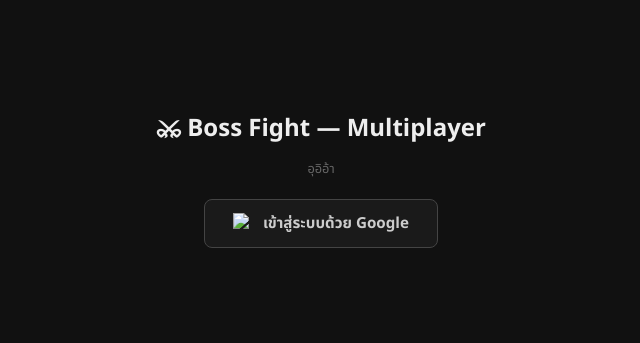
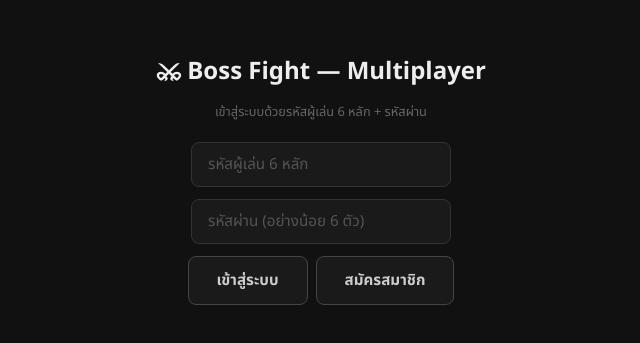
Before and after one commit to plaikluen/test-game, a plain HTML site: page index.html in a window 1280 px wide. Shown: the part 211-554 px from the top of the page, without its empty margins (319-959 px from the left). Drawn offline with Linux system fonts and the light colour scheme; no server answers.

Commit message:
Add files via upload

```diff
--- a/index.html
+++ b/index.html
@@ -34,6 +34,13 @@
   }
   .google-btn:hover { background: #2a2a2a; }
   .google-btn img { width: 20px; height: 20px; }
+  .auth-input {
+    padding: 10px 16px; border: 1px solid #333; border-radius: 8px;
+    background: #1a1a1a; color: #eee; font-size: 0.95rem;
+    font-family: 'Noto Sans Thai', sans-serif; width: 260px;
+  }
+  .auth-input::placeholder { color: #555; }
+  .auth-row { display: flex; gap: 8px; }
 
   /* ===== SETUP ===== */
   #setupScreen h2 { font-size: 1.2rem; font-weight: 700; }
@@ -232,11 +239,13 @@
 <!-- 1) LOGIN -->
 <div class="screen active" id="loginScreen">
   <h1>⚔ Boss Fight — Multiplayer</h1>
-  <div class="sub">อุอิอ้า</div>
-  <button class="google-btn" onclick="googleLogin()">
-    <img src="https://www.gstatic.com/firebasejs/ui/2.0.0/images/auth/google.svg" alt="G">
-    เข้าสู่ระบบด้วย Google
-  </button>
+  <div class="sub">เข้าสู่ระบบด้วยรหัสผู้เล่น 6 หลัก + รหัสผ่าน</div>
+  <input type="text" class="auth-input" id="loginPlayerId" placeholder="รหัสผู้เล่น 6 หลัก" maxlength="6" inputmode="numeric" autocomplete="username">
+  <input type="password" class="auth-input" id="loginPassword" placeholder="รหัสผ่าน (อย่างน้อย 6 ตัว)" autocomplete="current-password">
+  <div class="auth-row">
+    <button class="google-btn" onclick="emailLogin()">เข้าสู่ระบบ</button>
+    <button class="google-btn" onclick="registerWithEmail()">สมัครสมาชิก</button>
+  </div>
   <div class="sub" id="loginStatus"></div>
 </div>
 
@@ -319,6 +328,7 @@
 <script src="https://www.gstatic.com/firebasejs/10.12.0/firebase-app-compat.js"></script>
 <script src="https://www.gstatic.com/firebasejs/10.12.0/firebase-database-compat.js"></script>
 <script src="https://www.gstatic.com/firebasejs/10.12.0/firebase-auth-compat.js"></script>
+<script src="https://www.gstatic.com/firebasejs/10.12.0/firebase-functions-compat.js"></script>
 
 <script>
   const firebaseConfig = {
@@ -334,7 +344,8 @@
   firebase.initializeApp(firebaseConfig);
   const db = firebase.database();
   const auth = firebase.auth();
-  const googleProvider = new firebase.auth.GoogleAuthProvider();
+  const fns = firebase.app().functions('asia-southeast1');
+  const registerPlayerFn = fns.httpsCallable('registerPlayer');
 
   // ===== CONFIG =====
   const BOSS_MAX_HP = 2000;
@@ -364,19 +375,62 @@
     if (el) el.classList.add('active');
   }
 
-  // ===== 1) GOOGLE LOGIN =====
-  function googleLogin() {
+  // ===== 1) EMAIL/PASSWORD AUTH =====
+  function sanitizePlayerId(id) {
+    return String(id || '').replace(/\D/g, '').slice(0, 6);
+  }
+
+  function idToEmail(playerId) {
+    return playerId + '@player.local';
+  }
+
+  function getAuthForm() {
+    return {
+      playerId: sanitizePlayerId(document.getElementById('loginPlayerId').value),
+      password: document.getElementById('loginPassword').value
+    };
+  }
+
+  function emailLogin() {
+    var form = getAuthForm();
+    if (!/^\d{6}$/.test(form.playerId) || !form.password) {
+      document.getElementById('loginStatus').textContent = 'กรอกรหัสผู้เล่น 6 หลักและรหัสผ่านก่อน';
+      return;
+    }
     document.getElementById('loginStatus').textContent = 'กำลังเข้าสู่ระบบ...';
-    auth.signInWithPopup(googleProvider).catch(function(err) {
+    auth.signInWithEmailAndPassword(idToEmail(form.playerId), form.password).catch(function(err) {
       document.getElementById('loginStatus').textContent = 'เข้าสู่ระบบไม่สำเร็จ: ' + err.message;
+    });
+  }
+
+  function registerWithEmail() {
+    var form = getAuthForm();
+    if (!/^\d{6}$/.test(form.playerId) || !form.password) {
+      document.getElementById('loginStatus').textContent = 'กรอกรหัสผู้เล่น 6 หลักและรหัสผ่านก่อน';
+      return;
+    }
+    if (form.password.length < 6) {
+      document.getElementById('loginStatus').textContent = 'รหัสผ่านต้องยาวอย่างน้อย 6 ตัว';
+      return;
+    }
+    document.getElementById('loginStatus').textContent = 'กำลังสมัครสมาชิกครั้งแรก...';
+    registerPlayerFn({ playerId: form.playerId, password: form.password }).then(function() {
+      return auth.signInWithEmailAndPassword(idToEmail(form.playerId), form.password);
+    }).catch(function(err) {
+      var msg = err && err.message ? err.message : 'ไม่ทราบสาเหตุ';
+      document.getElementById('loginStatus').textContent = 'สมัครสมาชิกไม่สำเร็จ: ' + msg;
     });
   }
 
   auth.onAuthStateChanged(function(user) {
     if (user) {
       myId = user.uid;
-      document.getElementById('setupEmail').textContent = user.email;
+      var email = user.email || '';
+      var label = email.endsWith('@player.local') ? ('ID: ' + email.replace('@player.local', '')) : email;
+      document.getElementById('setupEmail').textContent = label || 'ไม่ทราบผู้ใช้';
       showScreen('setupScreen');
+    } else {
+      showScreen('loginScreen');
     }
   });
 
```
